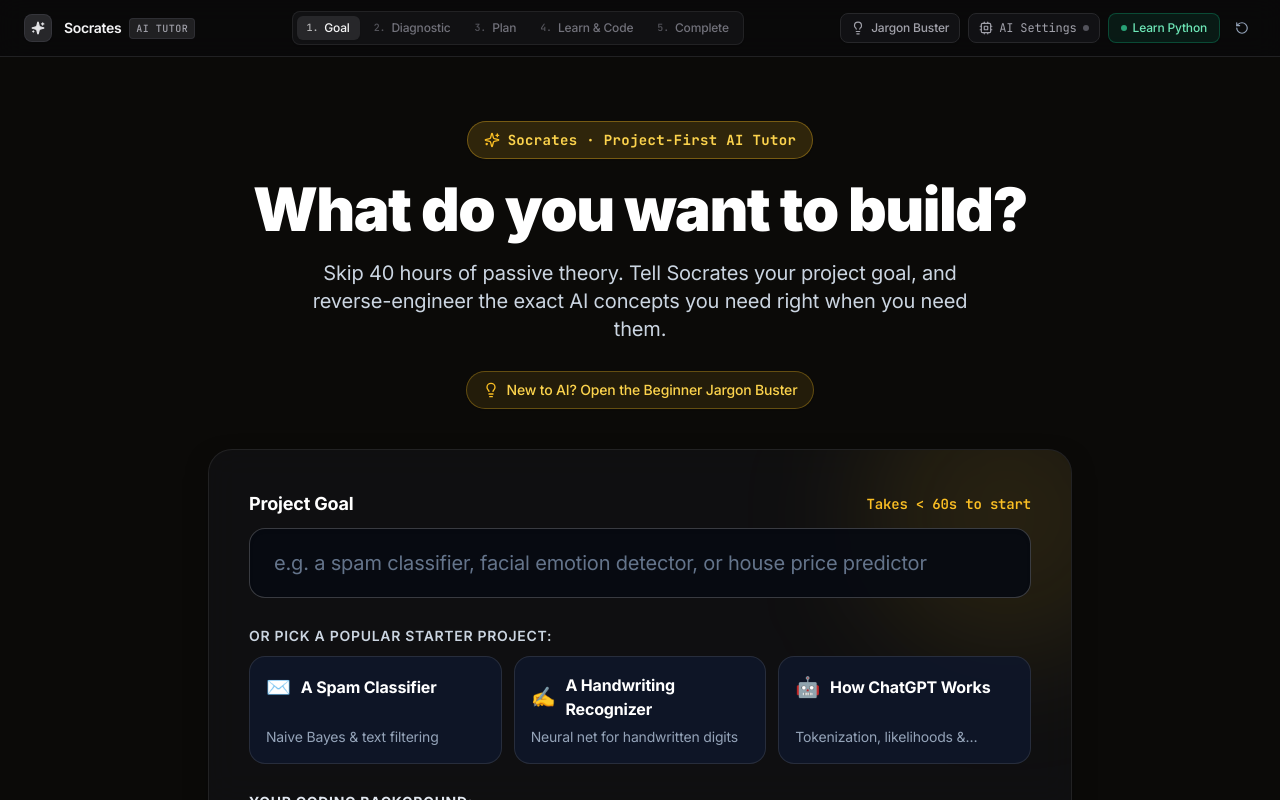
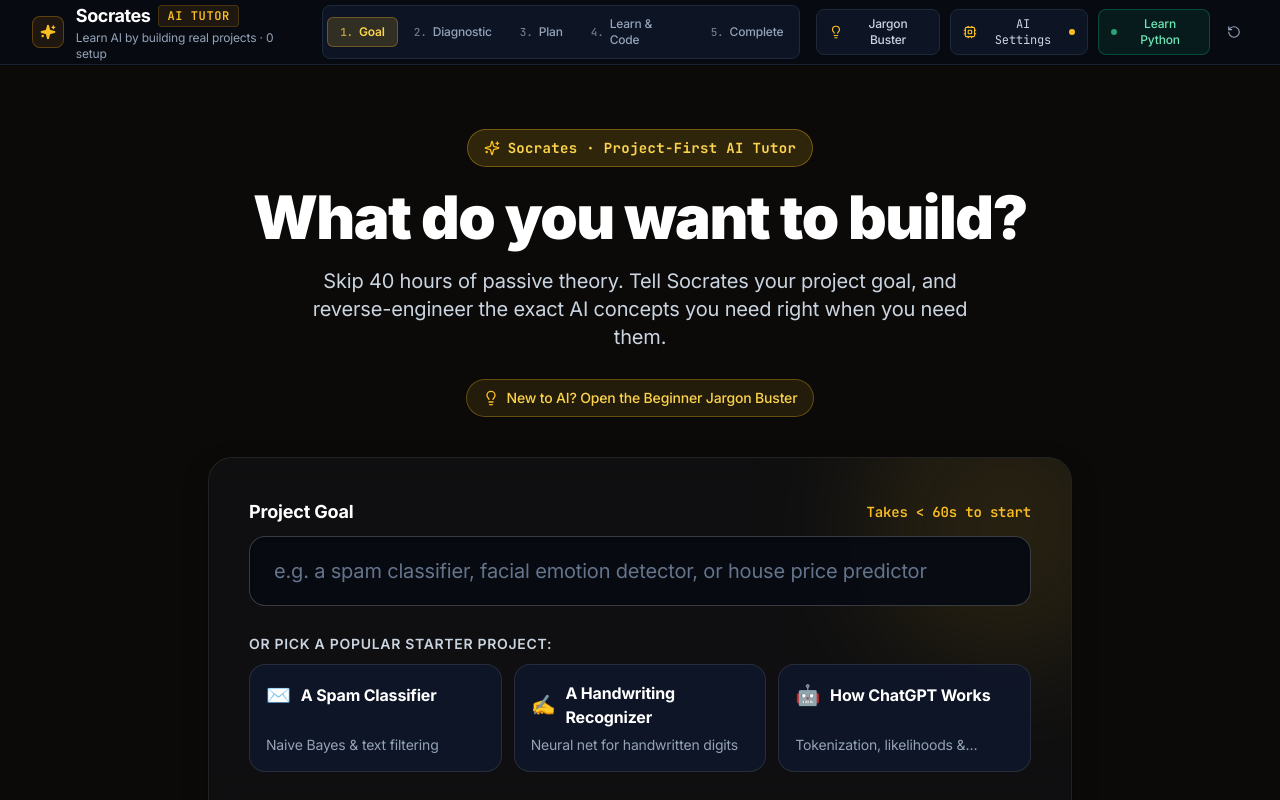
Before and after one commit to Suhas1010/Socrates, a Next.js app: page / in a window 1280 px wide. Built offline with nearby package versions, Linux system fonts and the light colour scheme.

Commit message:
fix(navbar): make header full width edge-to-edge and restore comfortable sizing

```diff
--- a/src/components/Navbar.tsx
+++ b/src/components/Navbar.tsx
@@ -57,25 +57,30 @@
   ];
 
   return (
-    <header className="sticky top-0 z-50 w-full border-b border-zinc-800/80 bg-zinc-950/90 backdrop-blur-md">
-      <div className="max-w-7xl mx-auto px-4 sm:px-6 h-14 flex items-center justify-between gap-4">
+    <header className="sticky top-0 z-50 w-full border-b border-slate-800/80 bg-[#080B12]/95 backdrop-blur-md">
+      <div className="w-full px-4 sm:px-6 md:px-8 h-16 flex items-center justify-between gap-4">
         {/* Logo and Tagline */}
         <div className="flex items-center gap-3">
-          <div className="w-7 h-7 rounded-lg bg-zinc-800 border border-zinc-700/60 flex items-center justify-center text-zinc-100 font-semibold shadow-sm">
-            <Sparkles className="w-3.5 h-3.5 fill-current text-zinc-200" />
+          <div className="w-8 h-8 rounded-lg bg-amber-500/10 border border-amber-500/30 flex items-center justify-center text-amber-400 font-semibold shadow-sm">
+            <Sparkles className="w-4 h-4 fill-current" />
           </div>
-          <div className="flex items-center gap-2">
-            <span className="text-sm font-semibold tracking-tight text-zinc-100 font-sans">
-              Socrates
-            </span>
-            <span className="text-[10px] uppercase font-mono tracking-wider px-1.5 py-0.5 rounded bg-zinc-800/80 text-zinc-400 border border-zinc-700/50 font-medium">
-              AI Tutor
-            </span>
+          <div>
+            <div className="flex items-center gap-2">
+              <span className="text-base md:text-lg font-bold tracking-tight text-white font-sans">
+                Socrates
+              </span>
+              <span className="text-xs uppercase font-mono tracking-wider px-2 py-0.5 rounded bg-amber-500/10 text-amber-400 border border-amber-500/20 font-semibold">
+                AI Tutor
+              </span>
+            </div>
+            <p className="text-xs text-slate-400 font-normal hidden lg:block">
+              Learn AI by building real projects · 0 setup
+            </p>
           </div>
         </div>
 
         {/* Stage breadcrumb pills */}
-        <div className="hidden md:flex items-center gap-1 bg-zinc-900/60 p-1 rounded-lg border border-zinc-800/80 shadow-sm">
+        <div className="hidden md:flex items-center gap-1 bg-slate-900/80 p-1 rounded-lg border border-slate-800 shadow-sm">
           {stages.map((stage, idx) => {
             const isActive = currentScreen === stage.id;
             const isDone =
@@ -84,18 +89,18 @@
             return (
               <div
                 key={stage.id}
-                className={`flex items-center gap-1.5 px-2.5 py-1 rounded-md text-xs font-medium transition-all ${
+                className={`flex items-center gap-1.5 px-3 py-1.5 rounded-md text-xs font-medium transition-all ${
                   isActive
-                    ? "bg-zinc-800 text-zinc-100 shadow-sm font-medium"
+                    ? "bg-amber-400/15 text-amber-300 border border-amber-400/30 shadow-sm font-semibold"
                     : isDone
-                    ? "text-emerald-400 hover:text-emerald-300"
-                    : "text-zinc-500"
+                    ? "text-emerald-400 hover:text-emerald-300 font-medium"
+                    : "text-slate-400"
                 }`}
               >
                 {isDone ? (
                   <CheckCircle2 className="w-3.5 h-3.5 text-emerald-400" />
                 ) : (
-                  <span className="text-[10px] font-mono opacity-70">{idx + 1}.</span>
+                  <span className="text-[11px] font-mono opacity-70">{idx + 1}.</span>
                 )}
                 <span>{stage.label}</span>
               </div>
@@ -104,26 +109,26 @@
         </div>
 
         {/* Right stats and controls */}
-        <div className="flex items-center gap-2">
+        <div className="flex items-center gap-2.5">
           {/* Beginner Jargon Buster Button */}
           <button
             type="button"
             onClick={() => setIsJargonModalOpen(true)}
-            className="hidden sm:flex items-center gap-1.5 px-2.5 py-1.5 rounded-lg bg-zinc-900/60 hover:bg-zinc-800 border border-zinc-800 hover:border-zinc-700 text-zinc-400 hover:text-zinc-200 text-xs font-medium transition-colors shadow-sm"
+            className="hidden sm:flex items-center gap-1.5 px-3 py-1.5 rounded-lg bg-slate-900/80 hover:bg-slate-800 border border-slate-800 hover:border-slate-700 text-slate-300 hover:text-white text-xs font-medium transition-colors shadow-sm"
             title="Open plain-English glossary for confusing AI terms"
           >
-            <Lightbulb className="w-3.5 h-3.5 text-zinc-400" />
+            <Lightbulb className="w-3.5 h-3.5 text-amber-400" />
             <span>Jargon Buster</span>
           </button>
 
           {currentScreen !== "landing" && (
-            <div className="flex items-center gap-2 px-2.5 py-1.5 rounded-lg bg-zinc-900/60 border border-zinc-800/80 text-xs font-medium">
-              <Layers className="w-3.5 h-3.5 text-zinc-400" />
-              <span className="text-zinc-500 hidden sm:inline">Mastery</span>
-              <span className="font-mono text-zinc-200">
+            <div className="flex items-center gap-2 px-3 py-1.5 rounded-lg bg-slate-900/80 border border-slate-800 text-xs font-medium">
+              <Layers className="w-3.5 h-3.5 text-amber-400" />
+              <span className="text-slate-400 hidden sm:inline">Mastery:</span>
+              <span className="font-mono font-semibold text-white">
                 {masteredCount}/{totalCount}
               </span>
-              <div className="w-10 h-1 bg-zinc-800 rounded-full overflow-hidden ml-0.5">
+              <div className="w-12 h-1.5 bg-slate-800 rounded-full overflow-hidden ml-1">
                 <div
                   className="h-full bg-emerald-400 transition-all duration-300 rounded-full"
                   style={{ width: `${progressPercent}%` }}
@@ -137,11 +142,11 @@
             type="button"
             onClick={() => setIsApiKeyModalOpen(true)}
             title="Configure Google Gemini API Key and AI model settings"
-            className="flex items-center gap-1.5 px-2.5 py-1.5 rounded-lg bg-zinc-900/60 hover:bg-zinc-800 border border-zinc-800 hover:border-zinc-700 text-xs font-mono text-zinc-400 hover:text-zinc-200 transition-colors"
+            className="flex items-center gap-2 px-3 py-1.5 rounded-lg bg-slate-900/80 hover:bg-slate-800 border border-slate-800 hover:border-slate-700 text-xs font-mono text-slate-300 hover:text-white transition-colors"
           >
-            <Cpu className="w-3.5 h-3.5 text-zinc-400" />
+            <Cpu className="w-3.5 h-3.5 text-amber-400" />
             <span className="hidden sm:inline">{apiKey ? "Gemini Live" : "AI Settings"}</span>
-            <span className={`w-1.5 h-1.5 rounded-full ${apiKey ? "bg-emerald-400" : "bg-zinc-600"}`} />
+            <span className={`w-1.5 h-1.5 rounded-full ${apiKey ? "bg-emerald-400" : "bg-amber-400"}`} />
           </button>
 
           {/* Dedicated Learn Python Academy Button */}
```
